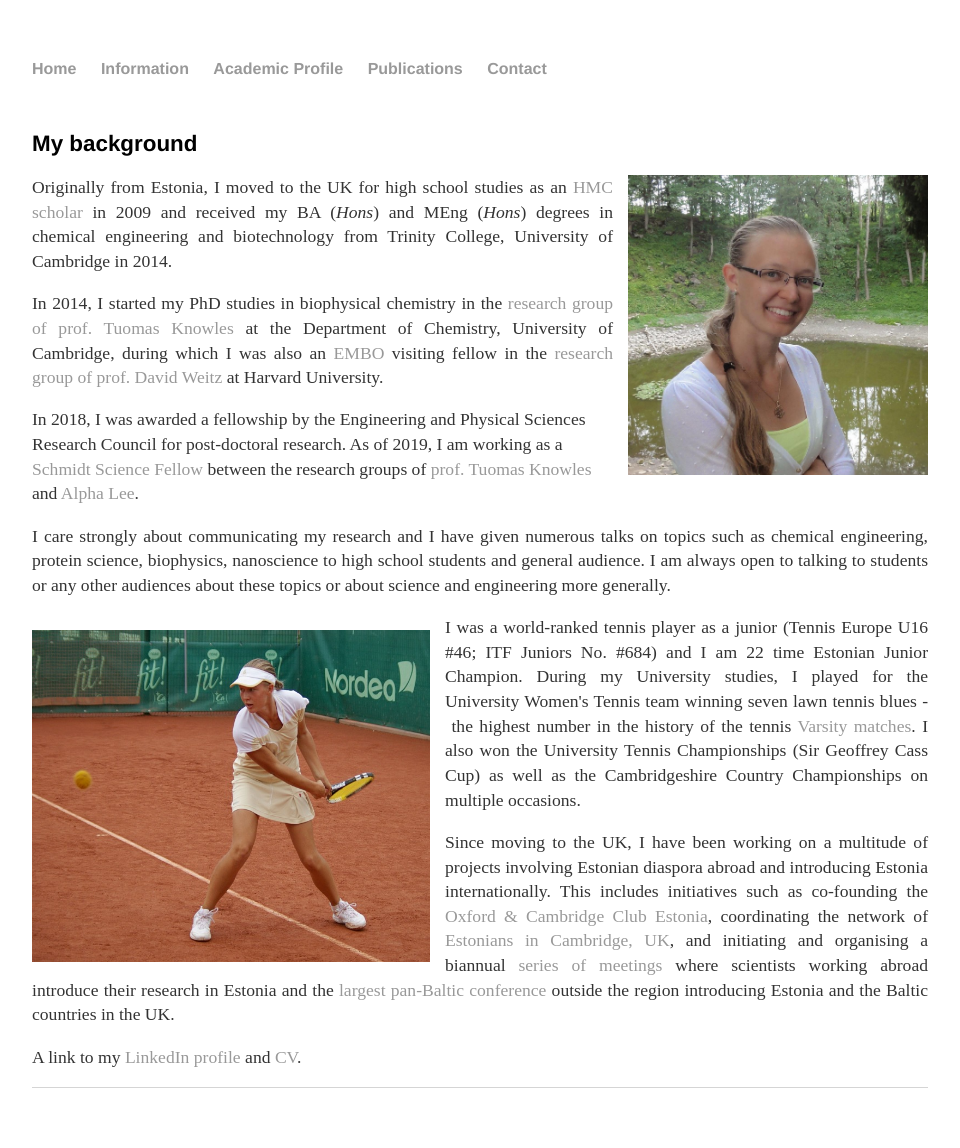
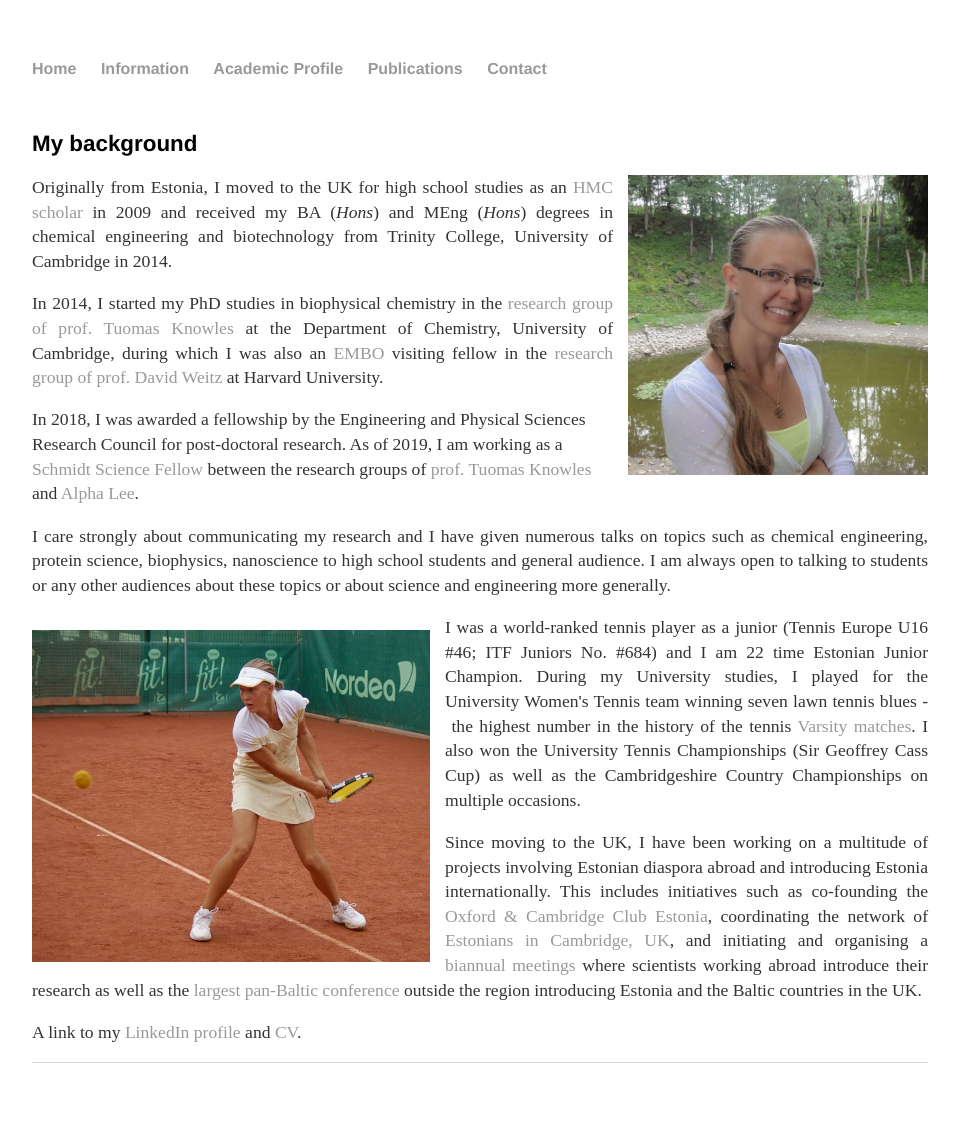
Before and after one commit to kadiliissaar/kadiliissaar.github.io, a Jekyll site: the page built from background/index.html, in a window 1280 px wide. Shown: the whole page, without its empty margins (160-1120 px from the left). Built offline with Jekyll 4.4.1, drawn with Linux system fonts in a browser that asks for light colours; after the commit the page ends 1123 px from its top, so only the background shows below that.

Commit message:
Update index.html

```diff
--- a/background/index.html
+++ b/background/index.html
@@ -40,9 +40,9 @@ diaspora abroad and introducing Estonia internationally. This includes initiativ
 <a href="http://www.oxbridgeestonia.org/">Oxford & Cambridge Club Estonia</a>,
 coordinating the network of
 <a href="http://cuest.soc.srcf.net/">Estonians in Cambridge, UK</a>, and
-initiating and organising a biannual
-<a href="http://noorteadlased.ee/">series of meetings</a>
-where scientists working abroad introduce their research in Estonia and the
+initiating and organising a
+<a href="http://noorteadlased.ee/">biannual meetings</a>
+where scientists working abroad introduce their research as well as the
 <a href="http://cambridgebalticconference.eu/">largest pan-Baltic conference</a>
 outside the region introducing Estonia and the Baltic countries in the UK.</p>
 
```
